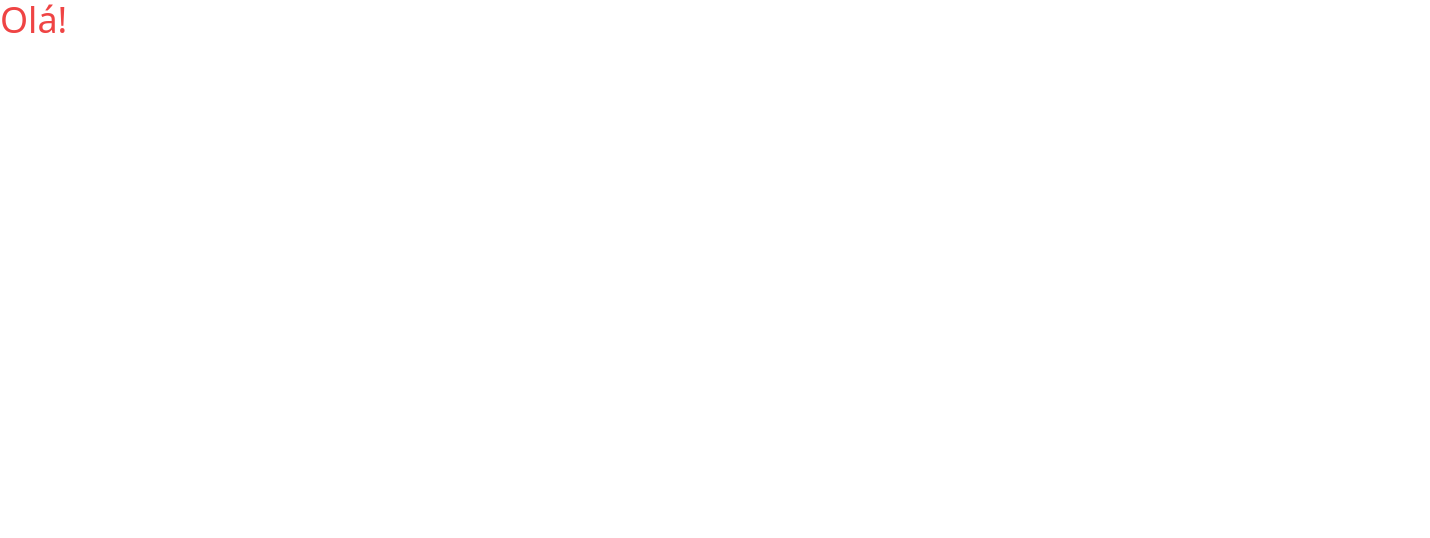
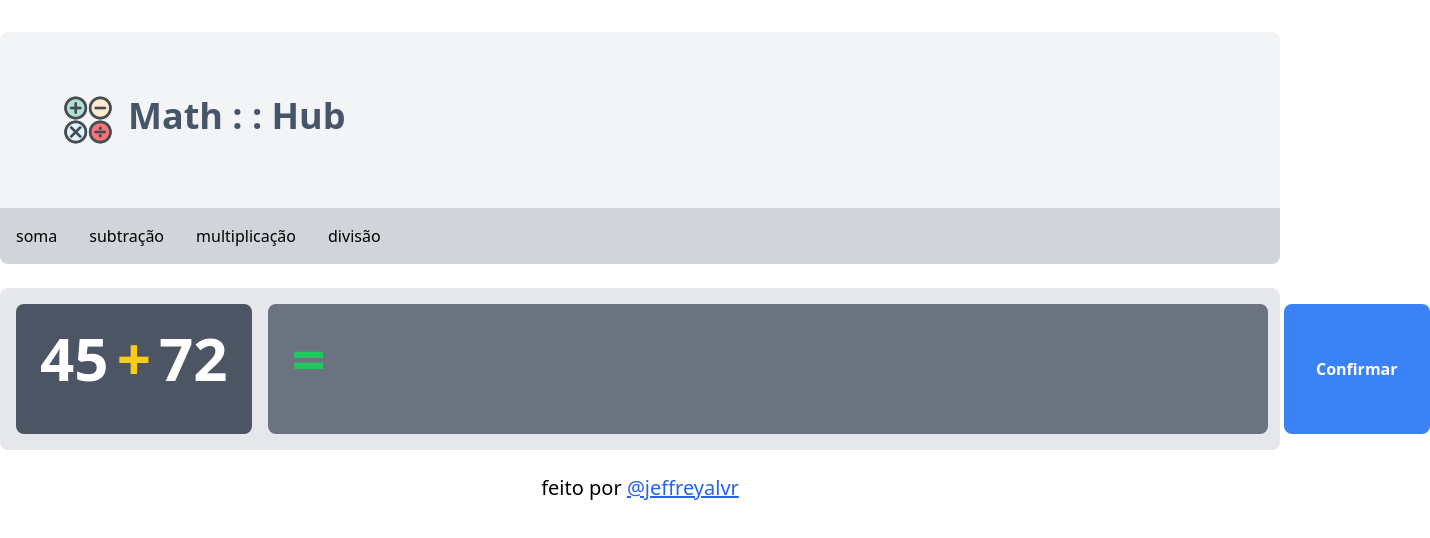
Before and after one commit to jeffreyalvr/math-hub, a React (Vite) app: page / in a window 1280 px wide. Shown: the top 538 px of the page, 1430 px wide, since content can reach past the window. Built offline with nearby package versions, Linux system fonts and the light colour scheme.

Commit message:
Organiza o layout geral da aplicação

```diff
--- a/src/App.jsx
+++ b/src/App.jsx
@@ -1,9 +1,15 @@
 import "./styles/global.css";
+
+import Header from "./components/Header";
+import Main from "./components/Main";
+import Footer from "./components/Footer";
 
 const App = () => {
   return (
-    <div className="container">
-      <h1 className="text-4xl text-red-500">Olá!</h1>
+    <div className="container flex flex-col gap-6 mx-auto">
+      <Header />
+      <Main />
+      <Footer />
     </div>
   );
 };
--- /dev/null
+++ b/src/components/Footer/index.jsx
@@ -0,0 +1,20 @@
+const Footer = () => {
+  return (
+    <footer className="container">
+      <span className="text-center w-full inline-block text-xl">
+        feito por{" "}
+        <a
+          href="https://jeffreyalvr.dev"
+          target="_blank"
+          rel="noopener noreferrer"
+          title="Clique para abrir o meu GitHub"
+          className="text-blue-600 underline"
+        >
+          @jeffreyalvr
+        </a>
+      </span>
+    </footer>
+  );
+};
+
+export default Footer;
--- /dev/null
+++ b/src/components/Header/index.jsx
@@ -0,0 +1,29 @@
+import logo_img from "../../assets/images/logo.png";
+
+const Header = () => {
+  const operacoes = [
+    { nome: "soma", simbolo: "+" },
+    { nome: "subtração", simbolo: "-" },
+    { nome: "multiplicação", simbolo: "*" },
+    { nome: "divisão", simbolo: "/" },
+  ];
+  return (
+    <header className="container flex flex-col rounded-lg overflow-hidden mt-8">
+      <div className="bg-gray-100 p-16">
+        <h1 className="flex flex-row gap-4 text-4xl font-bold text-slate-600">
+          <img src={logo_img} alt="Logo" />
+          Math : : Hub
+        </h1>
+      </div>
+      <div className="bg-gray-300 flex flex-row">
+        {operacoes.map((operacao) => (
+          <a href="#" className="p-4 hover:bg-slate-200">
+            {operacao.nome}
+          </a>
+        ))}
+      </div>
+    </header>
+  );
+};
+
+export default Header;
--- /dev/null
+++ b/src/components/Main/index.jsx
@@ -0,0 +1,23 @@
+const index = () => {
+  return (
+    <div className="container flex flex-col md:flex-row p-4 gap-4 rounded-lg bg-gray-200">
+      <div className="container flex flex-row w-full md:w-fit rounded-lg p-6 text-6xl font-bold gap-2 bg-gray-600">
+        <span className="text-white">45</span>
+        <span className="text-yellow-400">+</span>
+        <span className="text-white">72</span>
+      </div>
+      <div className="container flex flex-row w-full rounded-lg p-6 text-6xl font-bold gap-2 bg-gray-500">
+        <span className="text-green-500">=</span>
+        <input
+          type="text"
+          className="w-fit bg-transparent border-0 outline-none text-cyan-400"
+        />
+      </div>
+      <button className="p-4 md:px-8 rounded-lg bg-blue-500 text-white font-bold hover:bg-opacity-75">
+        Confirmar
+      </button>
+    </div>
+  );
+};
+
+export default index;
```
Also changed, not shown: src/assets/images/logo.png (added).
